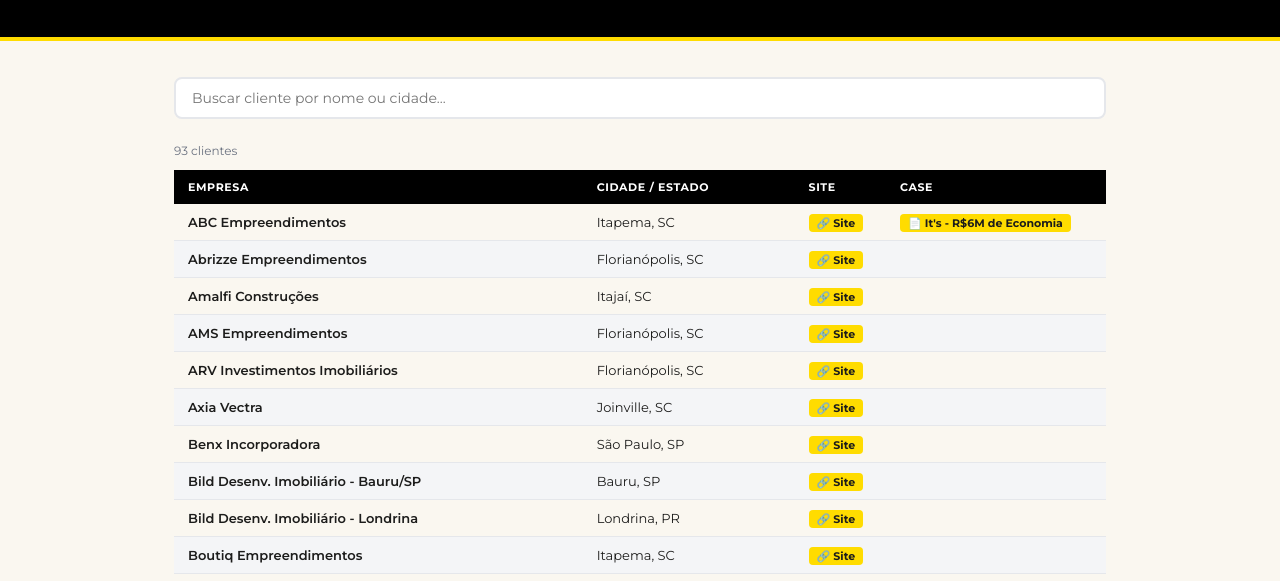
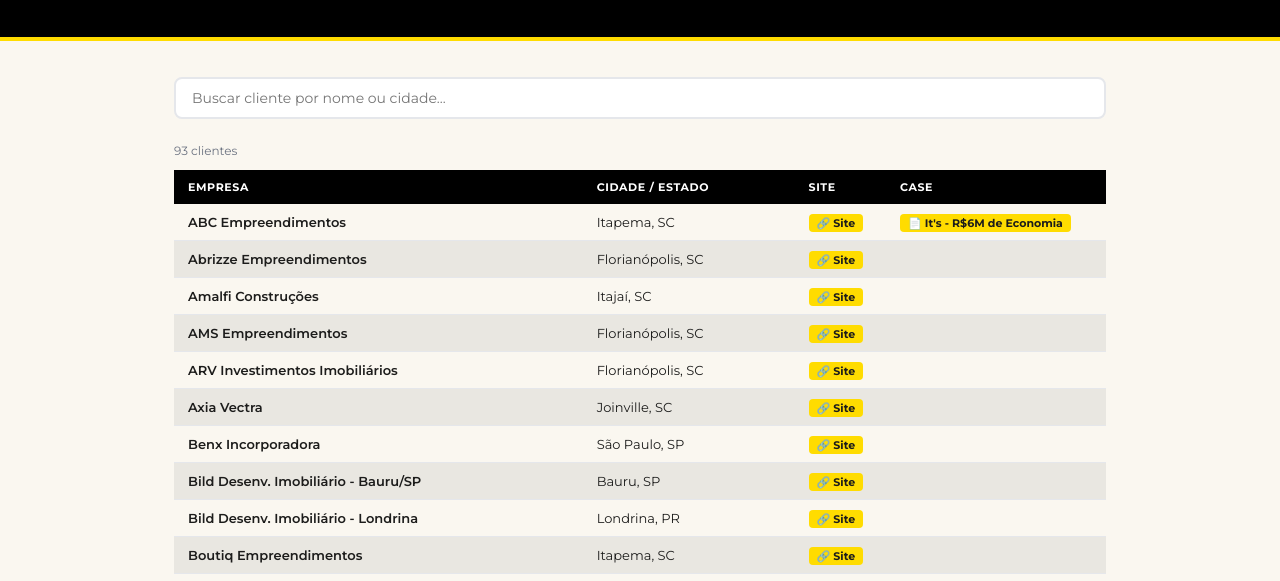
Before and after one commit to mpaulacabral/otus-sdr, a plain HTML site: page Clientes - Otus Engenharia.html in a window 1280 px wide. Shown: the part 209-790 px from the top of the page. Drawn offline with Linux system fonts and the light colour scheme.

Commit message:
Muda fundo cinza de #f4f5f7 para #e9e7e1 em todas as paginas

```diff
--- a/Clientes - Otus Engenharia.html
+++ b/Clientes - Otus Engenharia.html
@@ -12,7 +12,7 @@
     --amarelo: #FFDC00;
     --amarelo-bg: #fffce0;
     --preto: #1C1C1B;
-    --cinza: #f4f5f7;
+    --cinza: #e9e7e1;
     --borda: #e5e7eb;
     --cinza-escuro: #374151;
   }
```
Also changed, not shown: Concorrentes - Otus Engenharia.html (+1 -1 lines), Playbook SDR - Otus Engenharia.html (+1 -1 lines), Produto e Cases - Otus Engenharia.html (+1 -1 lines), Scripts de Abordagem - Otus.html (+1 -1 lines), index.html (+1 -1 lines).
